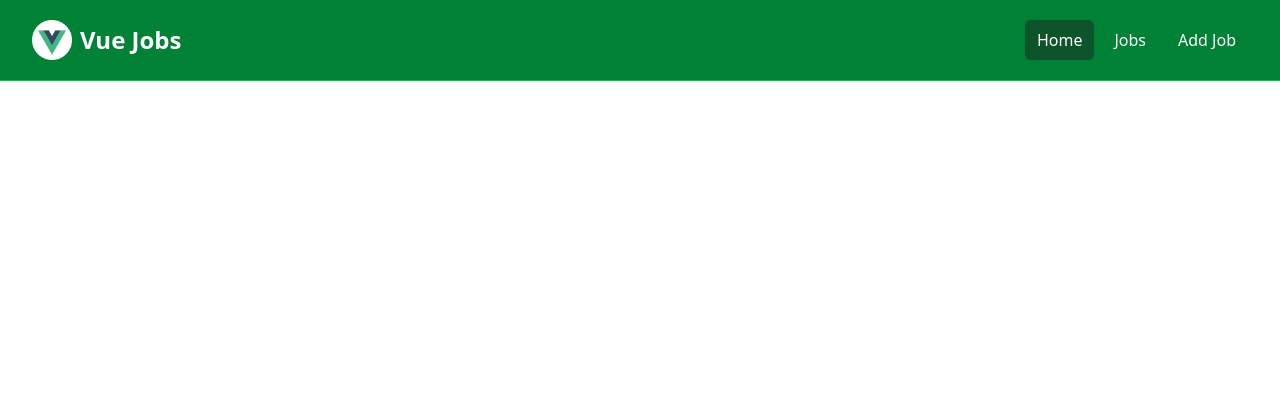
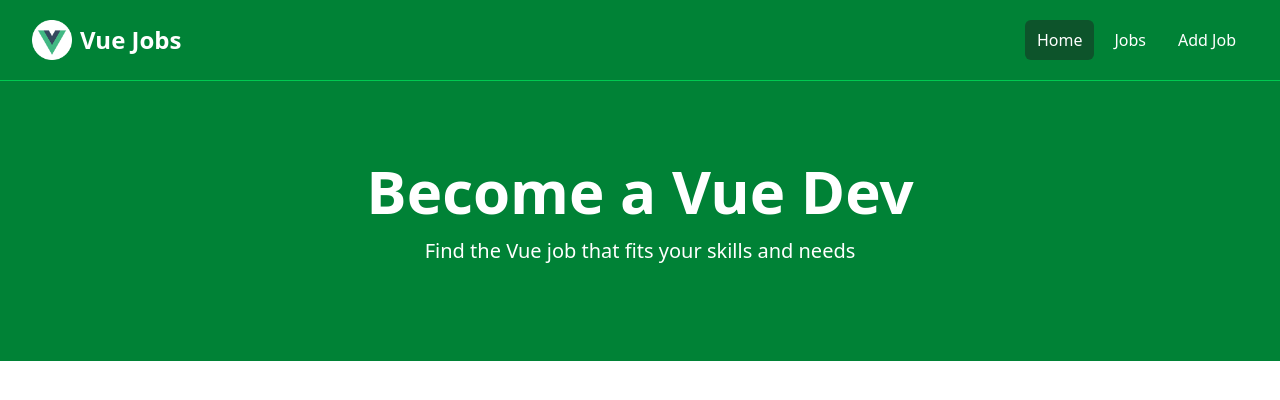
Before and after one commit to ThembaMtshelwane/project2, a Vue app: page / in a window 1280 px wide. Shown: the top 400 px of the page. Built offline with nearby package versions, Linux system fonts and the light colour scheme.

Commit message:
Add Hero component and update App.vue to include it; modify Navbar component for styling

```diff
--- a/src/App.vue
+++ b/src/App.vue
@@ -1,7 +1,9 @@
 <script setup lang="ts">
+import Hero from "./components/Hero.vue";
 import Navbar from "./components/Navbar.vue";
 </script>
 
 <template>
   <Navbar />
+  <Hero />
 </template>
--- /dev/null
+++ b/src/components/Hero.vue
@@ -0,0 +1,33 @@
+<script setup>
+import { defineProps } from "vue";
+
+defineProps({
+  title: {
+    type: String,
+    required: true,
+    default: " Become a Vue Dev",
+  },
+  subtitle: {
+    type: String,
+    required: false,
+    default: "Find the Vue job that fits your skills and needs",
+  },
+});
+</script>
+
+<template>
+  <section class="bg-green-700 py-20 mb-4">
+    <div
+      class="max-w-7xl mx-auto px-4 sm:px-6 lg:px-8 flex flex-col items-center"
+    >
+      <div class="text-center">
+        <h1 class="text-4xl font-extrabold text-white sm:text-5xl md:text-6xl">
+          {{ title }}
+        </h1>
+        <p class="my-4 text-xl text-white">
+          {{ subtitle }}
+        </p>
+      </div>
+    </div>
+  </section>
+</template>
--- a/src/components/Navbar.vue
+++ b/src/components/Navbar.vue
@@ -10,7 +10,7 @@ import logo from "@/assets/img/logo.png";
           class="flex flex-1 items-center justify-center md:items-stretch md:justify-start"
         >
           <!-- Logo -->
-          <a class="flex flex-shrink-0 items-center mr-4" href="index.html">
+          <a class="flex shrink-0 items-center mr-4" href="index.html">
             <img class="h-10 w-auto" :src="logo" alt="Vue Jobs" />
             <span class="hidden md:block text-white text-2xl font-bold ml-2"
               >Vue Jobs</span
```
Also changed, not shown: 1 other file (tests, documents, lock files or other folders).
